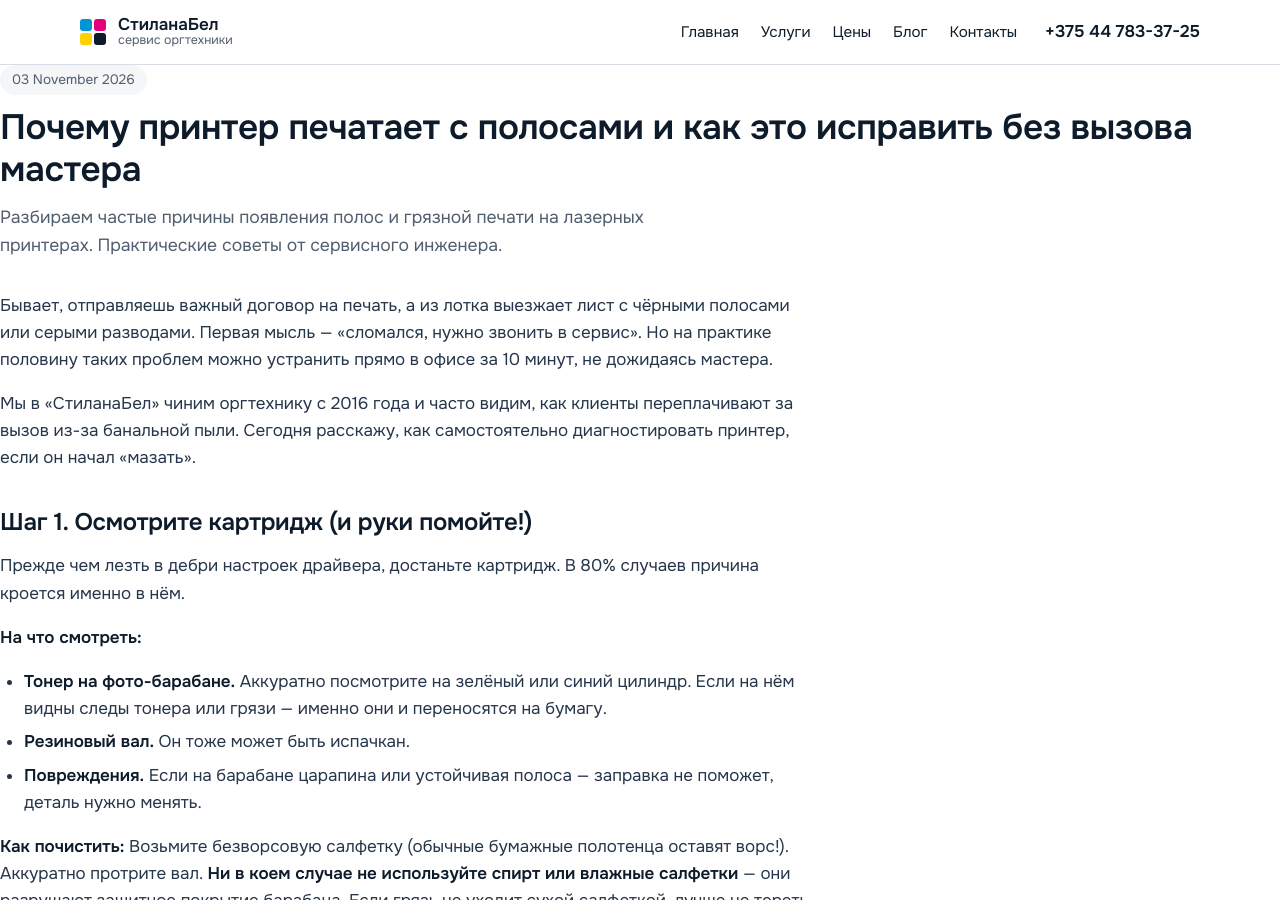
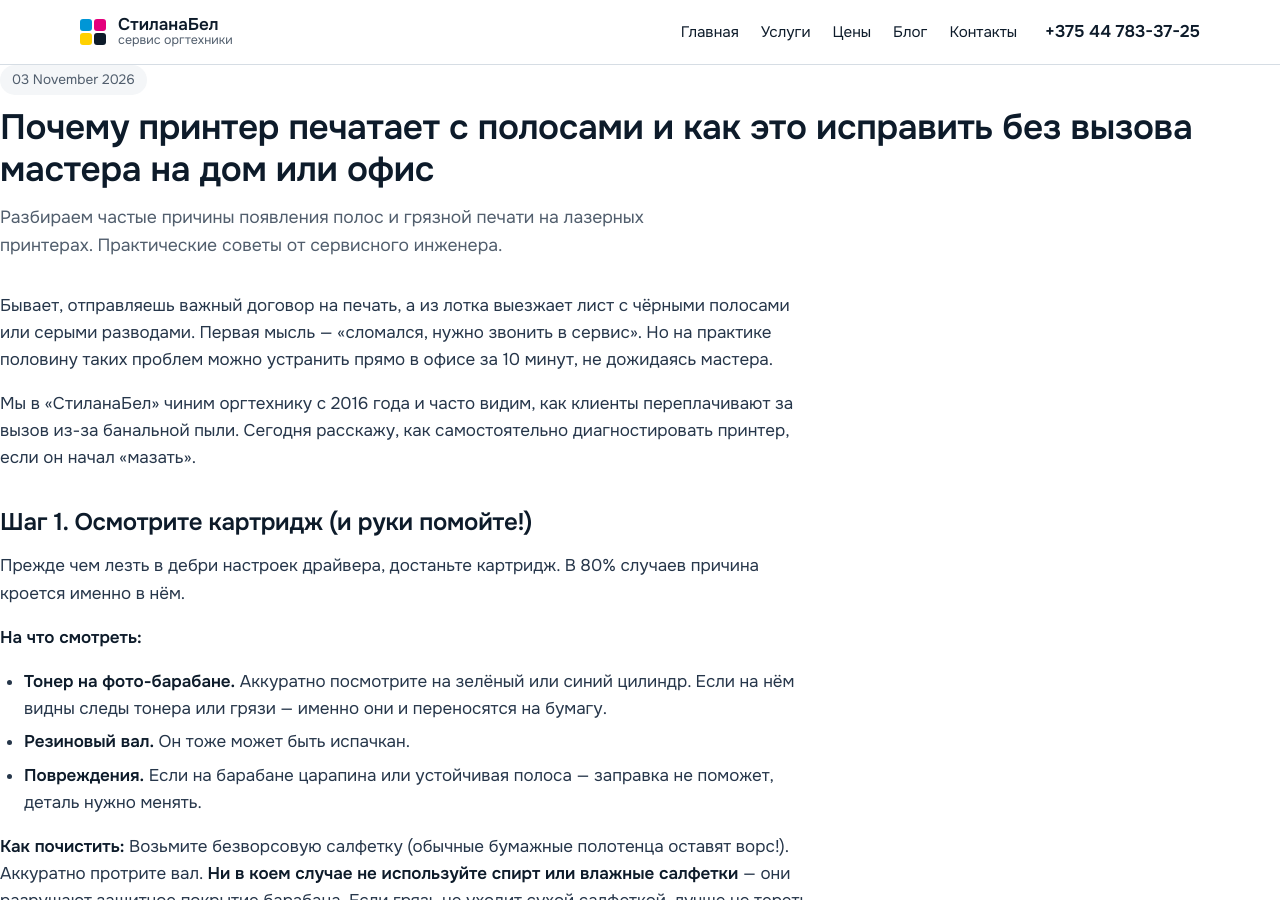
Before and after one commit to r1f666/stilanabel-service, a Jekyll site: the page built from docs/_posts/2026-11-03-chistka-printera.md, in a window 1280 px wide and 900 px high. Built offline with Jekyll 4.4.1, drawn with Linux system fonts in a browser that asks for light colours; some web fonts are replaced.

Commit message:
Edite post

```diff
--- a/docs/_posts/2026-11-03-chistka-printera.md
+++ b/docs/_posts/2026-11-03-chistka-printera.md
@@ -1,6 +1,6 @@
 ---
 layout: post
-title: "Почему принтер печатает с полосами и как это исправить без вызова мастера"
+title: "Почему принтер печатает с полосами и как это исправить без вызова мастера на дом или офис"
 date: 2026-11-03
 description: "Разбираем частые причины появления полос и грязной печати на лазерных принтерах. Практические советы от сервисного инженера."
 ---
```
